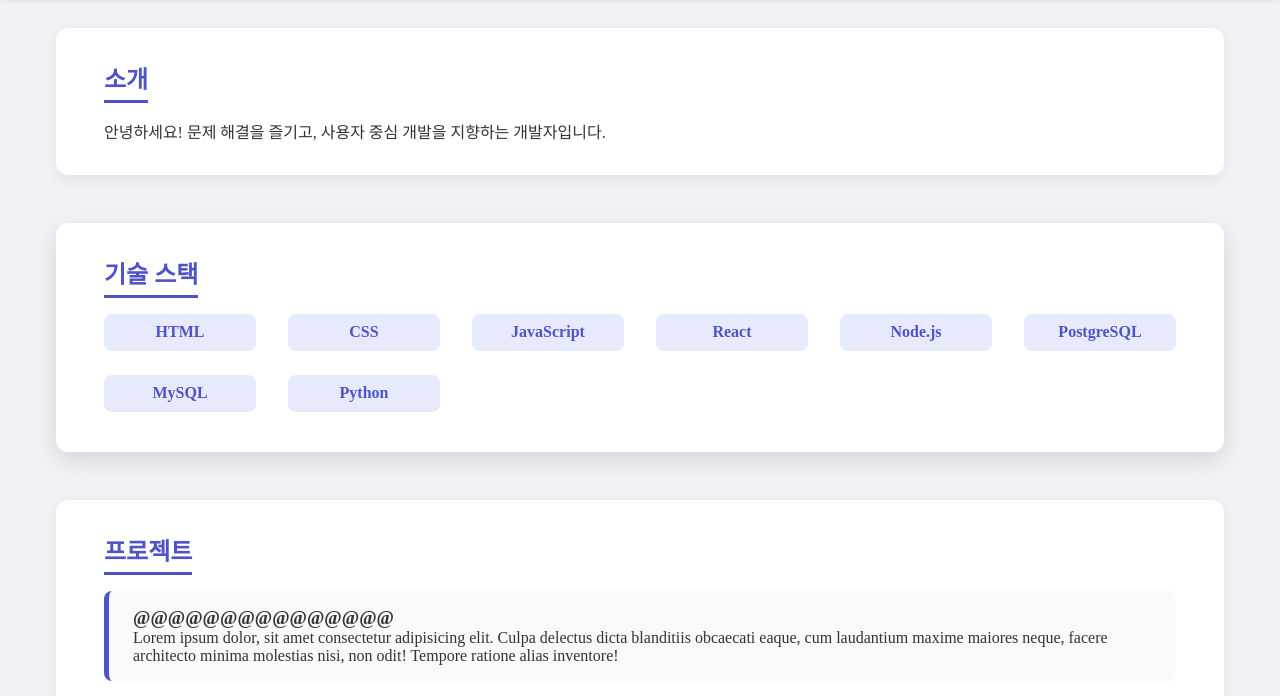
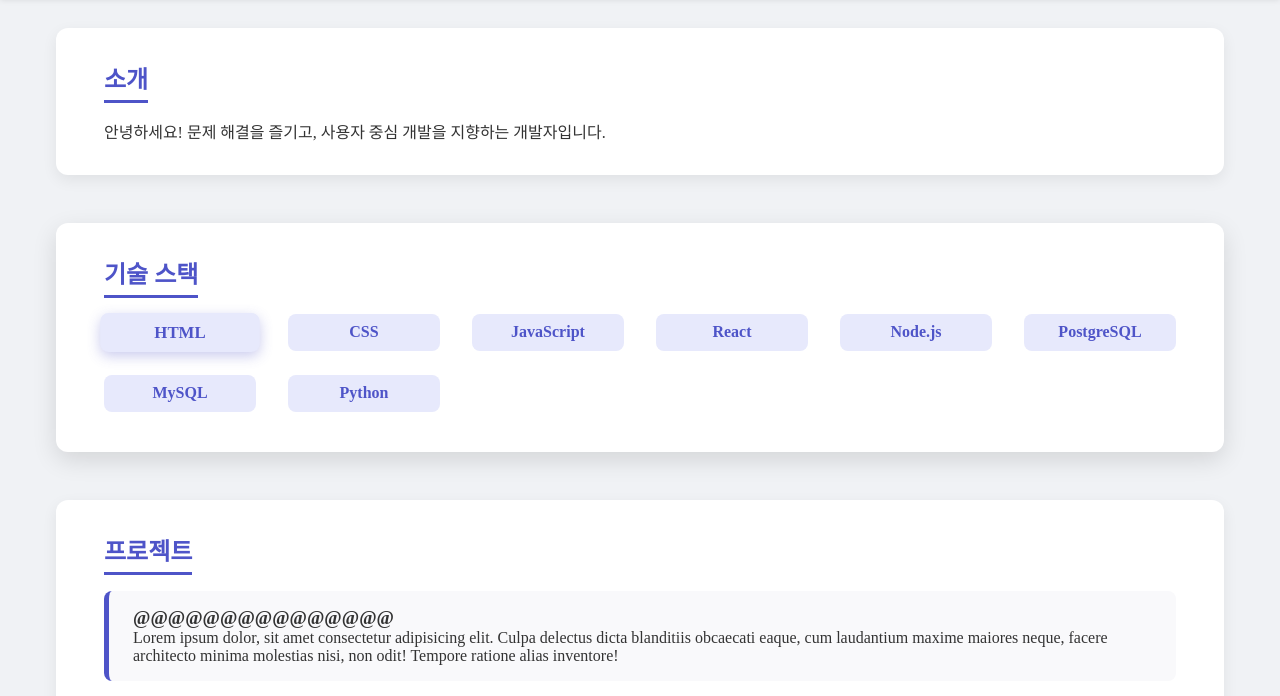
Before and after one commit to zdeik/webstart, a plain HTML site: page index.html in a window 1280 px wide. In both pictures the pointer is over the item "HTML". Shown: the part 77-773 px from the top of the page. Drawn offline with Linux system fonts and the light colour scheme.

Commit message:
Add files via upload

```diff
--- a/style.css
+++ b/style.css
@@ -104,6 +104,14 @@ header h1 {
   padding-left: 0;
 }
 
+/* .skills-list li {
+  background: #e7e9fc;
+  color: #4e54c8;
+  font-weight: 600;
+  text-align: center;
+  padding: 0.6rem 0;
+  border-radius: 8px;
+} */
 .skills-list li {
   background: #e7e9fc;
   color: #4e54c8;
@@ -111,6 +119,13 @@ header h1 {
   text-align: center;
   padding: 0.6rem 0;
   border-radius: 8px;
+  transition: transform 0.2s ease, box-shadow 0.2s ease;
+  cursor: default;
+}
+
+.skills-list li:hover {
+  transform: scale(1.05);
+  box-shadow: 0 4px 12px rgba(78, 84, 200, 0.3);
 }
 
 .card {
```
